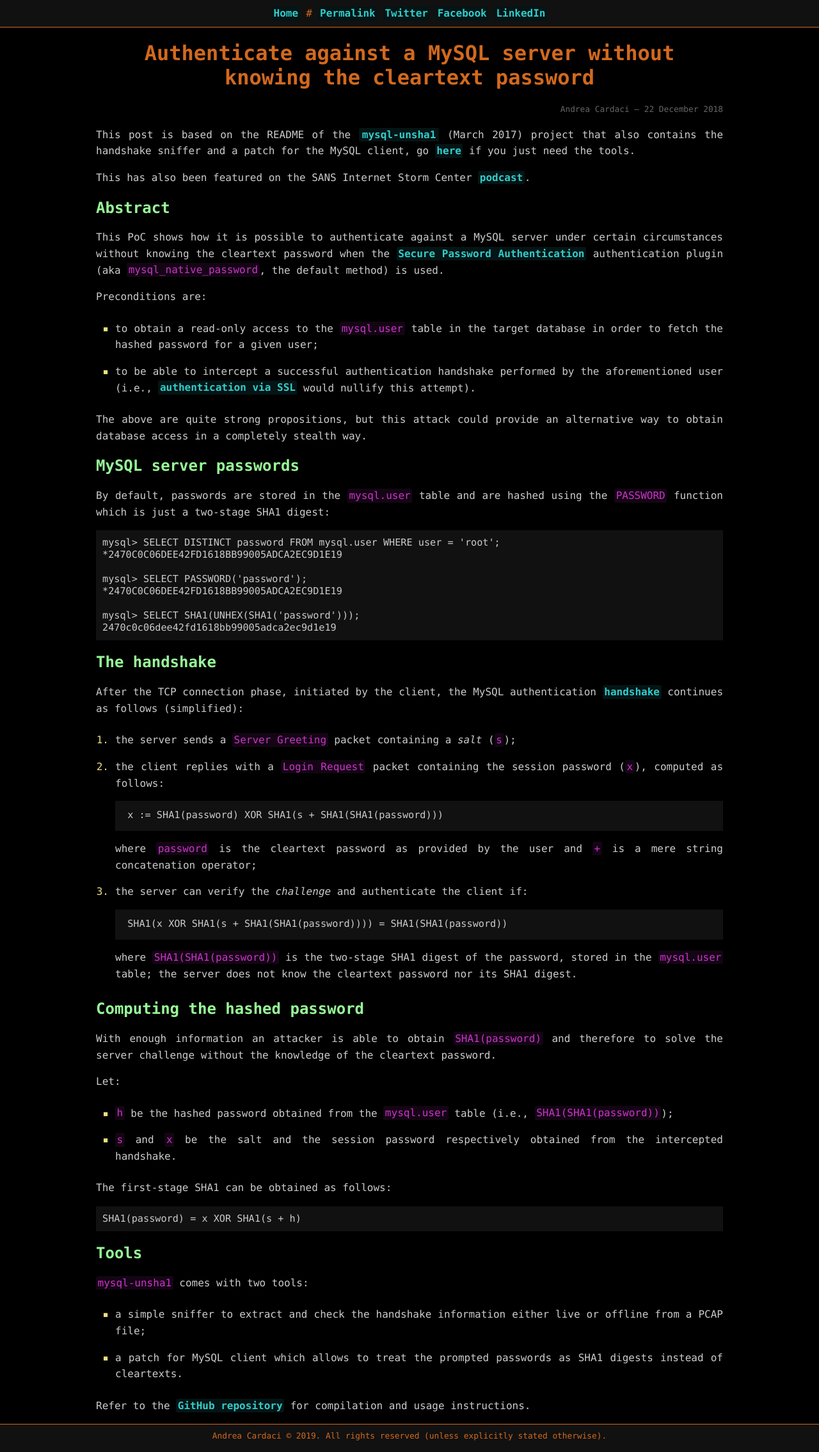
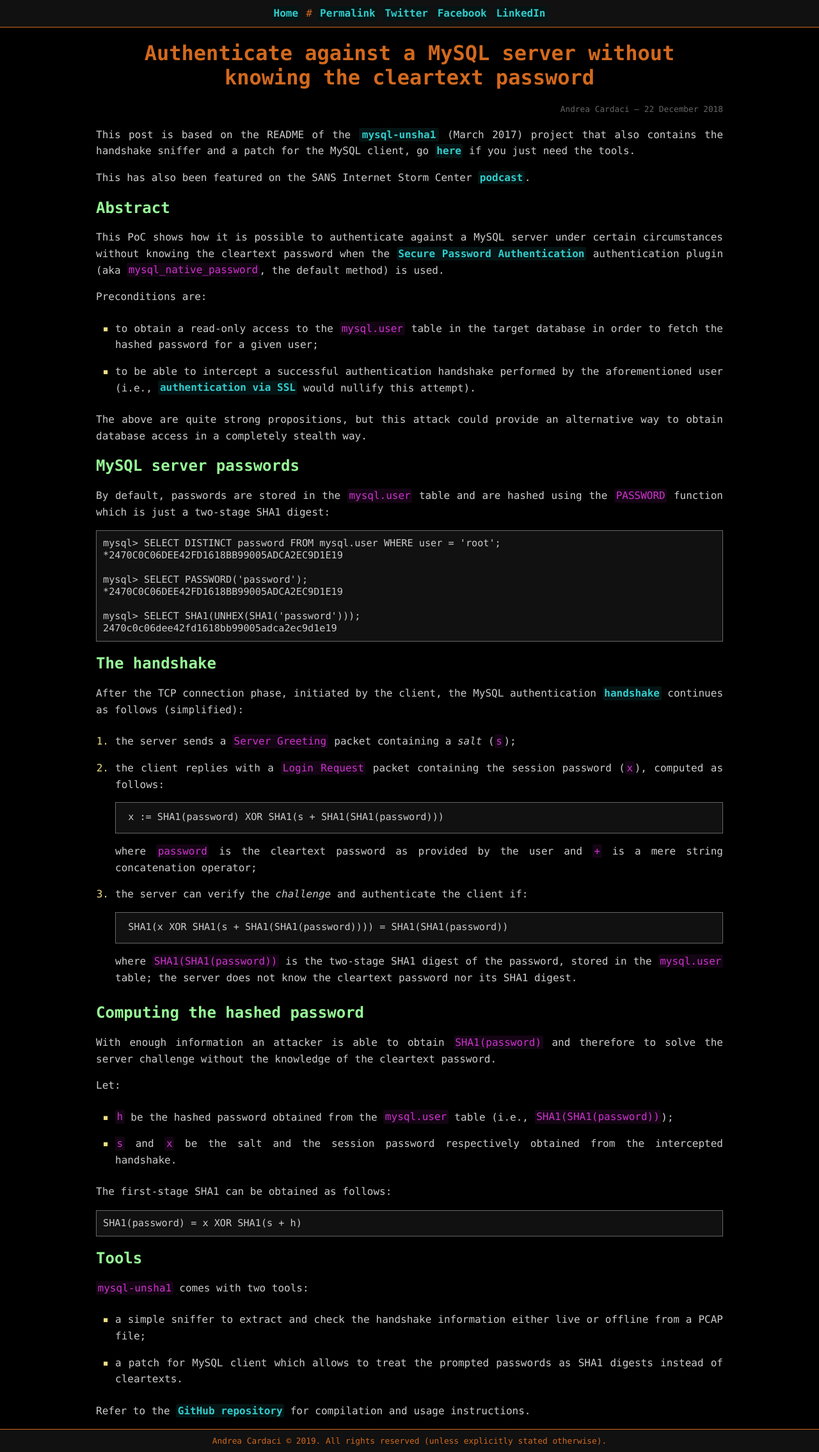
Before and after one commit to cyrus-and/cyrus-and.github.io, a Jekyll site: the page built from blog/_posts/2018-12-22-authenticate-against-a-mysql-server-without-knowing-the-cleartext-password.md, in a window 1280 px wide. Shown: the whole page at 64% size. Built offline with Jekyll 4.4.1, drawn with Linux system fonts in a browser that asks for light colours.

Commit message:
Show a border around code blocks and simplify style

```diff
--- a/_sass/_common.scss
+++ b/_sass/_common.scss
@@ -223,6 +223,7 @@ ul {
 // default
 .highlight pre {
     background: $dark;
+    border: 1px solid $faint;
 }
 
 // comments
--- a/assets/css/post.scss
+++ b/assets/css/post.scss
@@ -114,14 +114,6 @@ sup {
 
 $column-width: 1000px;
 
-@media (max-width: $column-width - 1) {
-    pre {
-        $anti-margin: 0 - $container-padding;
-        margin-left: $anti-margin;
-        margin-right: $anti-margin;
-    }
-}
-
 @media (min-width: $column-width) {
     #container {
         margin: 0 auto;
```
